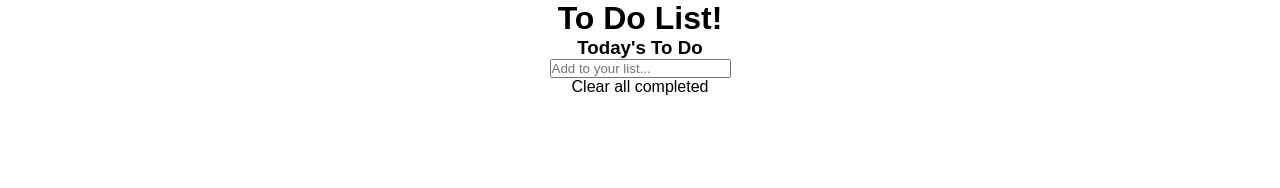
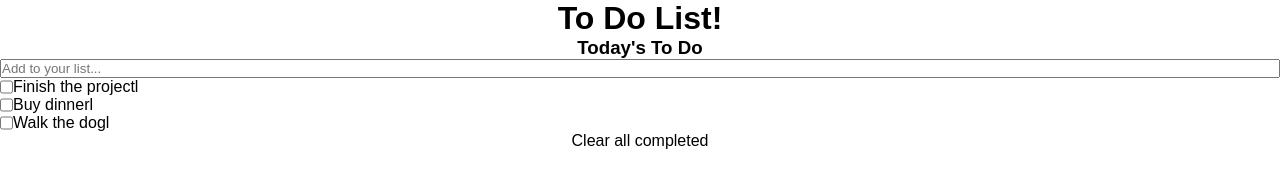
Before and after one commit to orozCoding/todolist, a website built with webpack: page src/index.html in a window 1280 px wide. Built offline with nearby package versions, Linux system fonts and the light colour scheme.

Commit message:
add imgs

```diff
--- a/src/index.html
+++ b/src/index.html
@@ -10,10 +10,10 @@
 <body>
     <main id="main">
         <h1>To Do List!</h1>
-        <div id="list-container">
+        <div id="list-container" class="d-flex">
             <h3 id="list-tile">Today's To Do</h3>
             <input type="text" id="list-input" placeholder="Add to your list...">
-            <ul id="list"></ul>
+            <ul id="list" class="d-flex"></ul>
             <div id="list-bottom">
                 <p id="list-clear">Clear all completed</p>
             </div>
--- a/src/index.js
+++ b/src/index.js
@@ -1,2 +1,28 @@
 import _ from 'lodash';
 import './style.css';
+
+const list = [{
+  description: 'Finish the project',
+  completed: false,
+  index: 2,
+},
+{
+  description: 'Buy dinner',
+  completed: false,
+  index: 1
+},
+{
+  description: 'Walk the dog',
+  completed: false,
+  index: 3
+}]
+
+const listUl = document.getElementById('list');
+list.forEach(task => {
+  const newTask = document.createElement('li');
+  newTask.classList.add('task-container', 'd-flex', 'row');
+  newTask.innerHTML = `<input type="checkbox" class="task-cb">
+  <p class="task-info">${task.description}</p>
+  <p>l</p>`
+  listUl.appendChild(newTask);
+});
--- a/src/style.css
+++ b/src/style.css
@@ -13,3 +13,16 @@ body {
 ul {
   list-style: none;
 }
+
+.d-flex {
+  display: flex;
+  flex-direction: column;
+}
+
+.row {
+  flex-direction: row;
+}
+
+.task-container {
+
+}
```
Also changed, not shown: dist/index.html, dist/main.js, src/dots.svg (added), src/enter.svg (added), src/load.svg (added).
